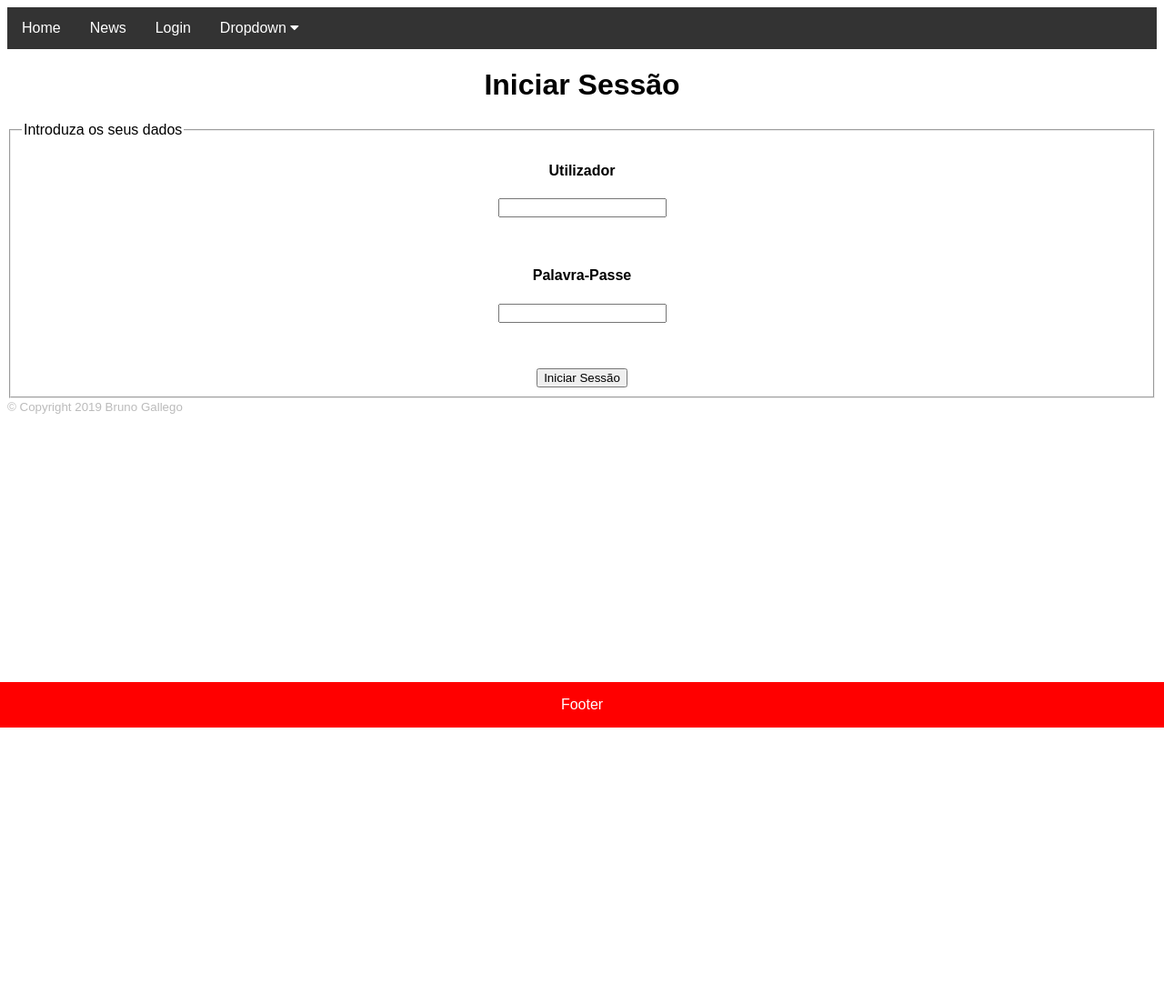
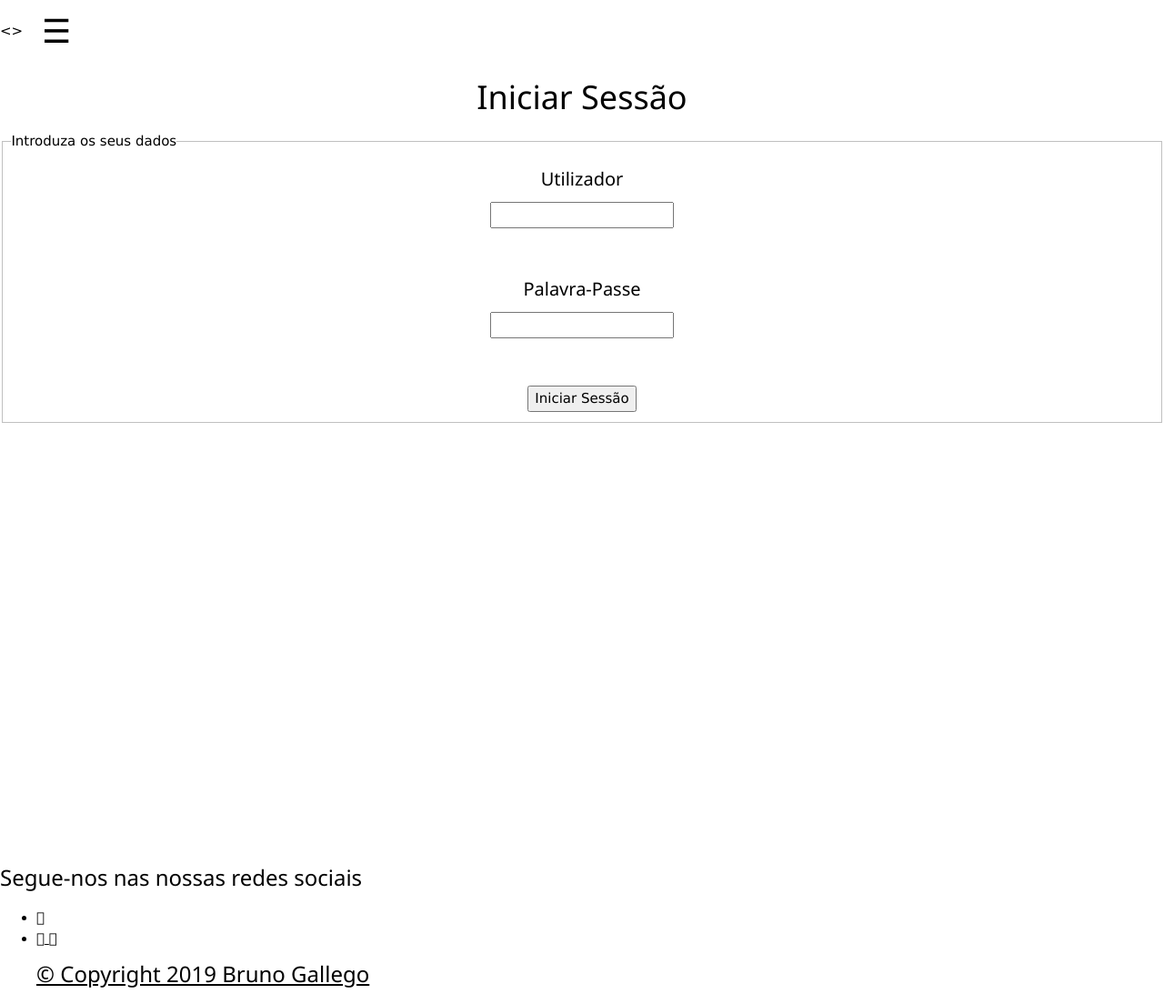
Before and after one commit to Brunodesa/herokuT101, a Flask app: page /login in a window 1280 px wide. Shown: the whole page at 91% size. Before the commit the page ends 800 px from the top, so only its background shows below. Run offline with Flask 2, Linux system fonts and the light colour scheme.

Commit message:
sidebar e paginas

```diff
--- a/app.py
+++ b/app.py
@@ -10,6 +10,9 @@ def index():
 def login():
     return render_template('login.html')
 
+@app.route('/p1')
+def p1():
+    return render_template('p1.html')
 
 @app.route('/registo')
 def registo():
--- a/static/style.css
+++ b/static/style.css
@@ -62,9 +62,142 @@ body {
   display: block;
 }
 
+@import url('https://rsms.me/inter/inter-ui.css');
+::selection {
+  background: #2D2F36;
+}
+::-webkit-selection {
+  background: #2D2F36;
+}
+::-moz-selection {
+  background: #2D2F36;
+}
+body {
+  background: white;
+  font-family: 'Inter UI', sans-serif;
+  margin: 0;
+  padding: 20px;
+}
+.page {
+  background: #e2e2e5;
+  display: flex;
+  flex-direction: column;
+  height: calc(100% - 40px);
+  position: absolute;
+  place-content: center;
+  width: calc(100% - 40px);
+}
+@media (max-width: 767px) {
+  .page {
+    height: auto;
+    margin-bottom: 20px;
+    padding-bottom: 20px;
+  }
+}
+.container {
+  display: flex;
+  height: 320px;
+  margin: 0 auto;
+  width: 640px;
+}
+@media (max-width: 767px) {
+  .container {
+    flex-direction: column;
+    height: 630px;
+    width: 320px;
+  }
+}
+.left {
+  background: white;
+  height: calc(100% - 40px);
+  top: 20px;
+  position: relative;
+  width: 50%;
+}
+@media (max-width: 767px) {
+  .left {
+    height: 100%;
+    left: 20px;
+    width: calc(100% - 40px);
+    max-height: 270px;
+  }
+}
+.login {
+  font-size: 50px;
+  font-weight: 900;
+  margin: 50px 40px 40px;
+}
+.eula {
+  color: #999;
+  font-size: 14px;
+  line-height: 1.5;
+  margin: 40px;
+}
+.right {
+  background: #474A59;
+  box-shadow: 0px 0px 40px 16px rgba(0,0,0,0.22);
+  color: #F1F1F2;
+  position: relative;
+  width: 50%;
+}
+@media (max-width: 767px) {
+  .right {
+    flex-shrink: 0;
+    height: 100%;
+    width: 100%;
+    max-height: 350px;
+  }
+}
+svg {
+  position: absolute;
+  width: 320px;
+}
+path {
+  fill: none;
+  stroke: url(#linearGradient);;
+  stroke-width: 4;
+  stroke-dasharray: 240 1386;
+}
+.form {
+  margin: 40px;
+  position: absolute;
+}
+label {
+  color:  #c2c2c5;
+  display: block;
+  font-size: 14px;
+  height: 16px;
+  margin-top: 20px;
+  margin-bottom: 5px;
+}
+input {
+  background: transparent;
+  border: 0;
+  color: #f2f2f2;
+  font-size: 20px;
+  height: 30px;
+  line-height: 30px;
+  outline: none !important;
+  width: 100%;
+}
+input::-moz-focus-inner {
+  border: 0;
+}
+#submit {
+  color: #707075;
+  margin-top: 40px;
+  transition: color 300ms;
+}
+#submit:focus {
+  color: #f2f2f2;
+}
+#submit:active {
+  color: #d0d0d2;
+}
+
+
 
 .footer {
-  position: fixed;
   left: 0;
   bottom: 0;
   width: 100%;
@@ -73,6 +206,24 @@ body {
   text-align: center;
 }
 
+.social-icons {
+  text-align: center;
+  }
+.social-icons li {
+  display:inline-block;
+  list-style-type:none;
+  -webkit-user-select:none;
+  -moz-user-select:none;
+  }
+.social-icons li a {
+  border-bottom: none;
+  }
+.social-icons li img {
+  width:70px;
+  height:70px;
+  margin-right: 20px;
+}
+
 
 </style>
 </head>
--- a/templates/layout.html
+++ b/templates/layout.html
@@ -1,33 +1,38 @@
 <!DOCTYPE html>
 <html>
-<head>
+<title>W3.CSS</title>
 <meta name="viewport" content="width=device-width, initial-scale=1">
+<link rel="stylesheet" href="https://www.w3schools.com/w3css/4/w3.css">
 <link rel="stylesheet" href="https://cdnjs.cloudflare.com/ajax/libs/font-awesome/4.7.0/css/font-awesome.min.css">
-<link rel="stylesheet" href="/static/style.css">
-</head>
+<>
+
+<div class="w3-sidebar w3-bar-block w3-dark-grey w3-animate-left" style="display:none" id="mySidebar">
+    <button class="w3-bar-item w3-button w3-large"
+            onclick="w3_close()">Close &times;
+    </button>
+    <a href="/" class="w3-bar-item w3-button">Home</a>
+    <a href="/p1" class="w3-bar-item w3-button">p1</a>
+    <a href="/registo" class="w3-bar-item w3-button">Registo</a>
+    <a href="/login" class="w3-bar-item w3-button">Login</a>
+</div>
 
 <body>
-
-<div class="navbar">
-  <a href="#home">Home</a>
-  <a href="#news">News</a>
-  <a href="/login">Login</a>
-  <div class="dropdown">
-    <button class="dropbtn">Dropdown
-      <i class="fa fa-caret-down"></i>
-    </button>
-    <div class="dropdown-content">
-      <a href="#">Link 1</a>
-      <a href="#">Link 2</a>
-      <a href="#">Link 3</a>
-    </div>
-  </div>
+<button class="w3-button w3-white w3-xxlarge" onclick="w3_open()">&#9776;</button>
+<div class="w3-container">
 </div>
 
+<script>
+function w3_open() {
+    document.getElementById("mySidebar").style.display = "block";
+}
+function w3_close() {
+    document.getElementById("mySidebar").style.display = "none";
+}
 
-</body>
-</html>
 
+
+
+</script>
 
 
 {% block conteudo %}
@@ -35,8 +40,34 @@
 
 
 <div class="footer">
-    <p>Footer</p>
-</div>
-<small style="color:#bbb"<h3>&copy; Copyright 2019 Bruno Gallego</h3>
+    <br>
+    <br>
+    <br>
+    <br>
+    <br>
+    <br>
+    <br>
+    <br>
+    <br>
+    <br>
+    <br>
+    <br>
+    <br>
+    <br>
+    <br>
+    <br>
+    <br>
+    <br>
+    <br>
+    <br>
+    <br>
+    <h3>Segue-nos nas nossas redes sociais</h3>
+    <ul class="social-icons">
+        <li><a href="http://www.facebook.com"><i class="fab fa-instagram"></i>
+        <li><a href="http://www.twitter.com"><i class="fab fa-twitter"></i>
+            <body>
+            <u1 href="http://www.youtube.com"><i class="fab fa-youtube"></i>
+            </u1>
+     <h3>&copy; Copyright 2019 Bruno Gallego</h3>
 </body>
-</html>
+    </html>
```
Also changed, not shown: templates/index.html (+7 -5 lines), templates/p1.html (added, +10 -0 lines), templates/registo.html (+29 -9 lines), static/instalogo.jpg (added), 1 other file.
